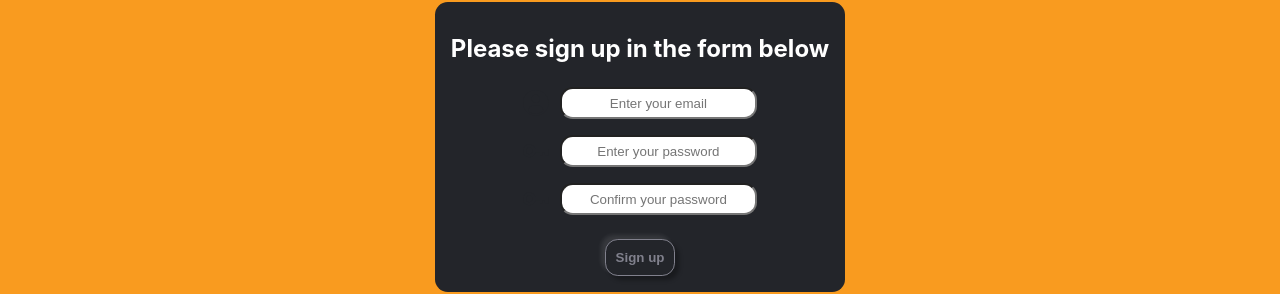
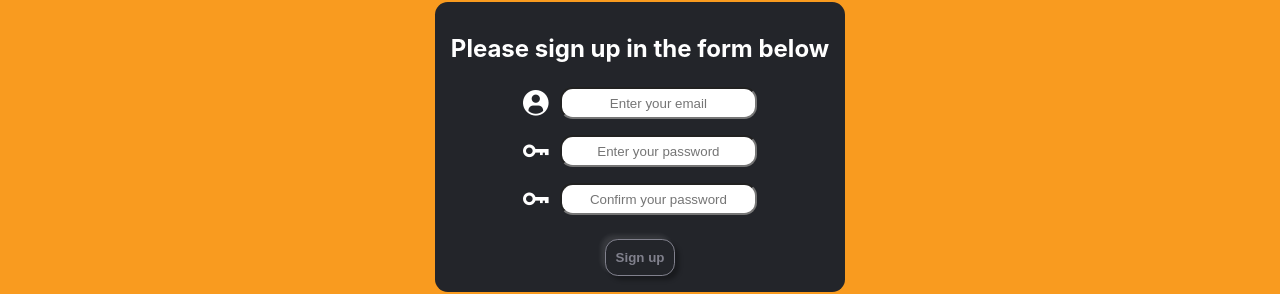
Before and after one commit to y8nesterenko/cloud-storage, a React (Create React App) app in the folder client/: page /registration in a window 1280 px wide. Shown: the part 283-577 px from the top of the page. Built offline with nearby package versions, Linux system fonts and the light colour scheme; no server answers.

Commit message:
08 UI fixing

```diff
--- a/client/src/components/Disk/Disk.module.scss
+++ b/client/src/components/Disk/Disk.module.scss
@@ -15,8 +15,15 @@
 
       .uploadFileLabel {
 
+         i {
+            color: var(--color-gray);
+         }
+
          &:hover {
             cursor: pointer;
+            i {
+               color: var(--color-secondary);
+            }
          }
 
          i {
--- a/client/src/components/Disk/fileList/file/File.jsx
+++ b/client/src/components/Disk/fileList/file/File.jsx
@@ -1,8 +1,6 @@
 import React from 'react';
 import { useDispatch, useSelector } from 'react-redux';
 import { deleteFile, downloadFile } from '../../../../api/api';
-import fileLogo from '../../../../assets/img/file.svg';
-import folderLogo from '../../../../assets/img/folder.svg';
 import { pushToStack, setCurrentDir } from '../../../../reducers/fileReducer';
 import sizeFormat from '../../../../utils/sizeFormat';
 import style from './File.module.scss';
--- a/client/src/components/Disk/fileList/file/File.module.scss
+++ b/client/src/components/Disk/fileList/file/File.module.scss
@@ -1,3 +1,12 @@
+
+i {
+   text-align: center;
+   color: var(--color-primary);
+   font-size: calc(var(--font-size) *2);
+   cursor: pointer;
+   transition: all 0.5s ease 0s;
+}
+
 .file {
    margin: 1.8rem 0;
    padding-bottom: 0.5rem;
@@ -68,13 +77,26 @@
       cursor: pointer;
    }
 
-   &:hover .buttons {
-      display: flex;
-      margin-bottom: 0.25rem;
+   &:hover  {
+
+      .name, i {
+         color: var(--color-white);
+      }
+
+      .buttons {
+         display: flex;
+         margin-bottom: 0.25rem;
+      }
    }
 
    .name {
       margin-bottom: 0.25rem;
+      transition: all 0.5s ease 0s;
+      text-align: center;
+   }
+
+   i {
+      transition: all 0.5s ease 0s;
    }
 
    .date {
@@ -86,11 +108,3 @@
    }
 
 }
-
-i {
-   text-align: center;
-   color: var(--color-primary);
-   font-size: calc(var(--font-size) *2);
-   cursor: pointer;
-   transition: all 0.5s ease 0s;
-}
--- a/client/src/components/Login/Login.module.scss
+++ b/client/src/components/Login/Login.module.scss
@@ -22,6 +22,7 @@
 
          i {
             font-size: calc(var(--font-size) * 1.6);
+            color: var(--color-white);
          }
 
          input {
```
